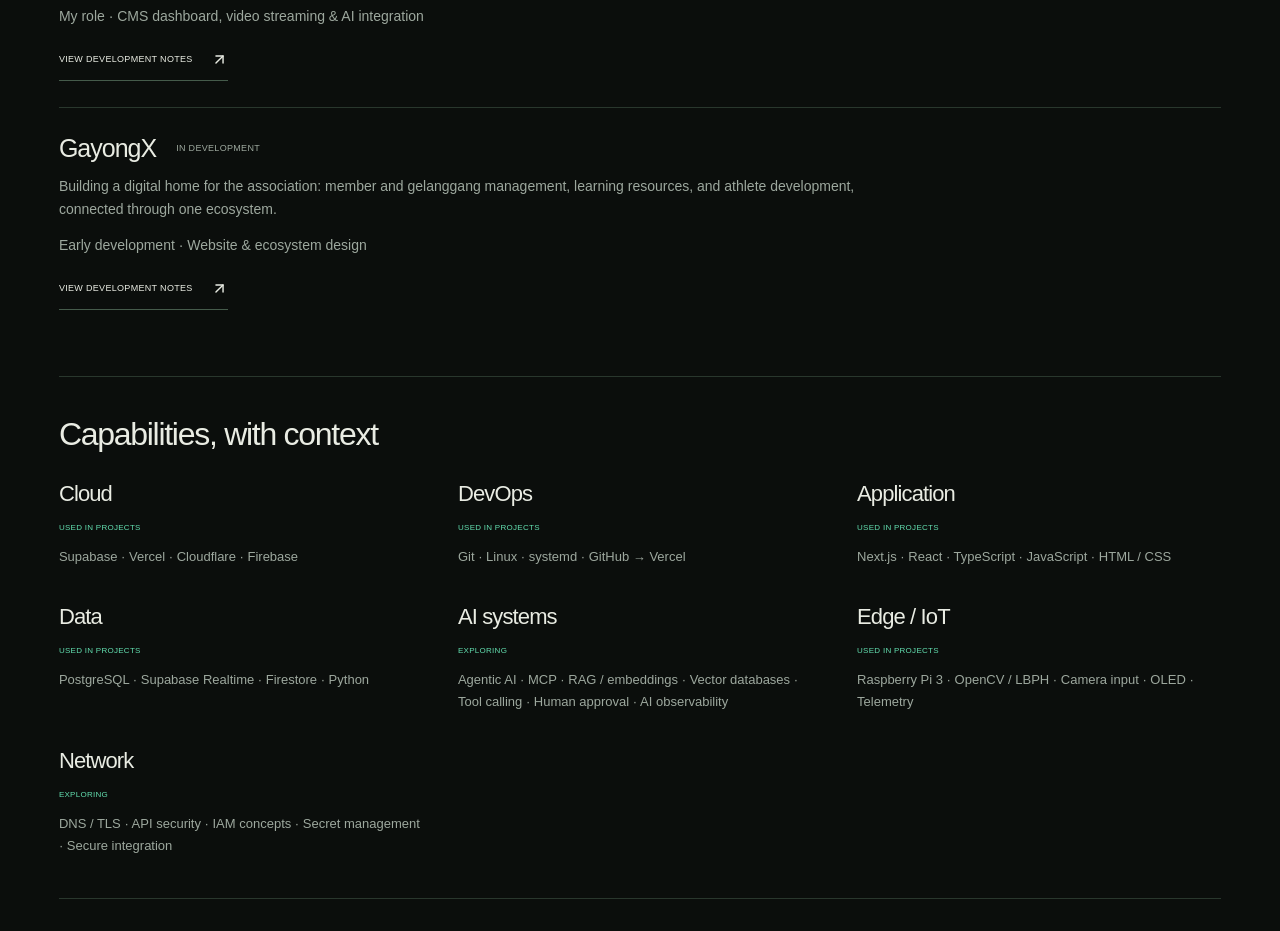
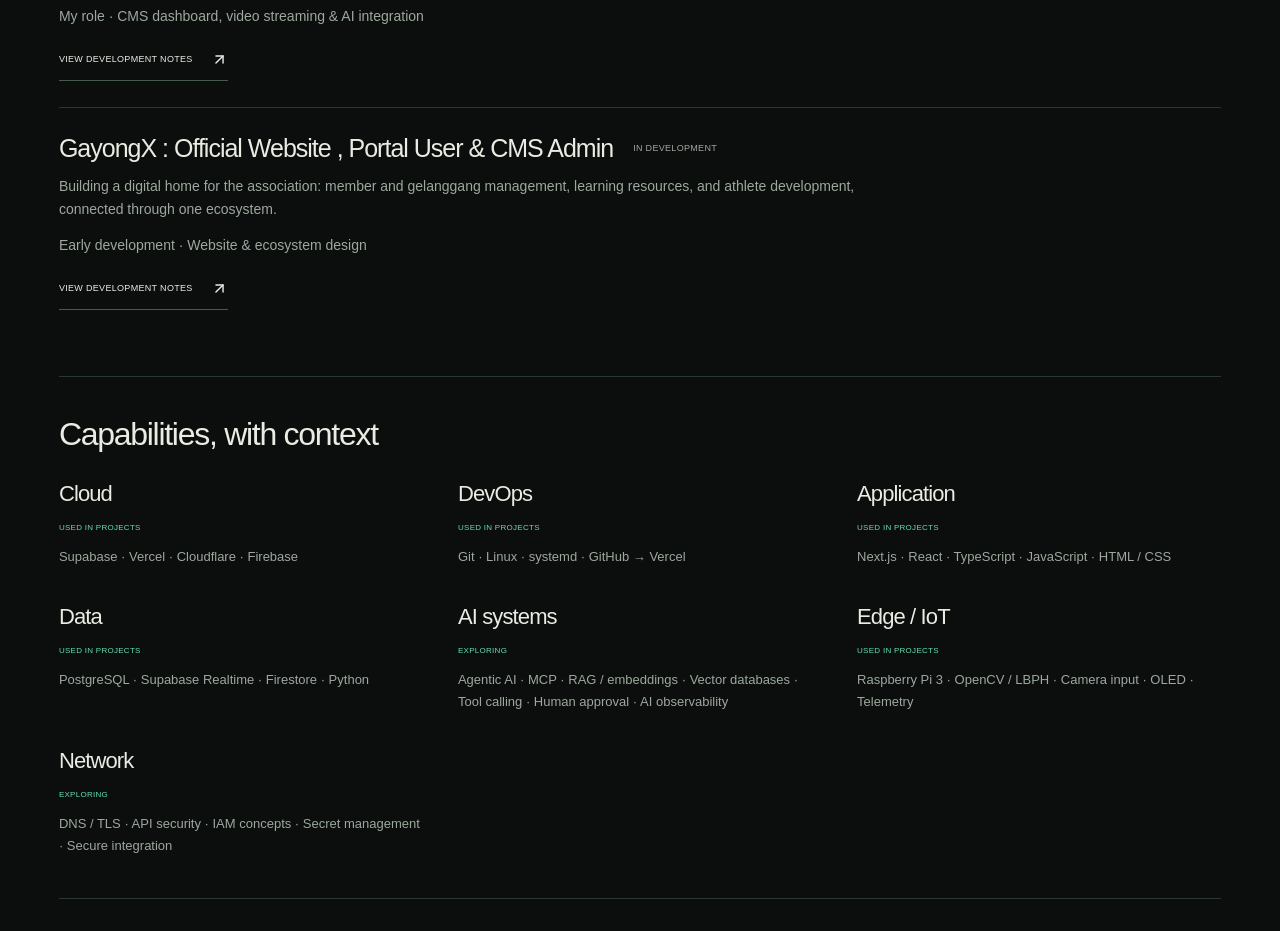
Before and after one commit to syahmiaof/syahmiaof, a Next.js app: page /quick in a window 1280 px wide. Shown: the part 2060-2991 px from the top of the page. Built offline with nearby package versions, Linux system fonts and the light colour scheme; no server answers; a web font is replaced by a local one.

Commit message:
feat: add Game GayongX : Warisan and GayongX : Athlete Analytics ongoing projects

```diff
--- a/src/data/projects.ts
+++ b/src/data/projects.ts
@@ -29,7 +29,7 @@
     developmentNote: 'Built with my team and still in development. The public dashboard uses mock data. This is a research prototype, not a clinically validated diagnostic device; demo metrics and certification labels are not verified claims.',
   },
   {
-    slug: 'gayongx', title: 'GayongX', subtitle: 'A connected ecosystem for Silat Seni Gayong Perak.', status: 'in-development',
+    slug: 'gayongx', title: 'GayongX : Official Website , Portal User & CMS Admin', subtitle: 'A connected ecosystem for Silat Seni Gayong Perak.', status: 'in-development',
     description: 'Building a digital home for the association: member and gelanggang management, learning resources, and athlete development, connected through one ecosystem.',
     stack: ['Next.js', 'React', 'TypeScript'], featured: false, liveUrl: 'https://gayongx.syahmiaof.my',
     stage: 'Early development · Website & ecosystem design',
```
Also changed, not shown: public/images/game-gayongx-warisan.png (added), public/images/gayongx-athlete-analytics.png (added).
